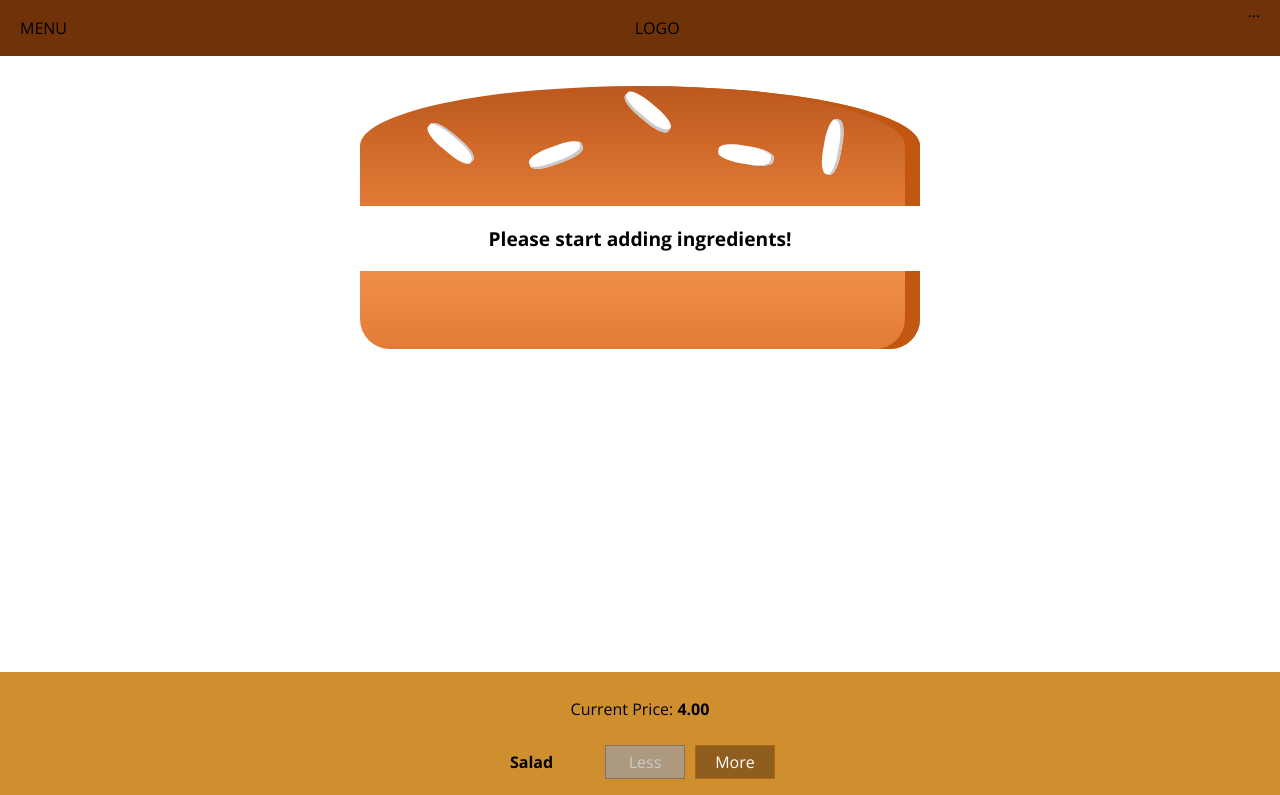
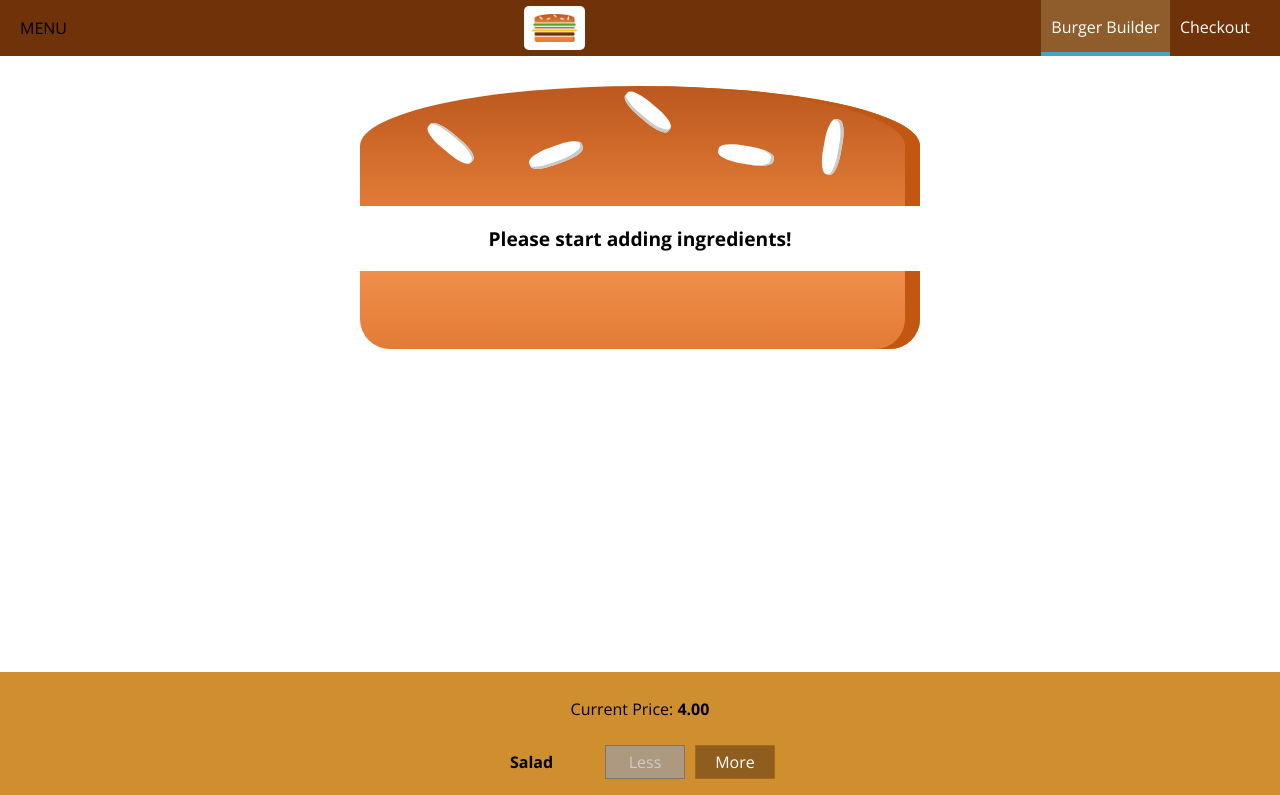
Before and after one commit to abdulg95/BurgerBuilder, a React app: page / in a window 1280 px wide. Shown: the top 795 px of the page. Built offline with nearby package versions, Linux system fonts and the light colour scheme.

Commit message:
Navbar logo and links Logo:Added logo from image along with stying for logo. NavItems:added navitems for toolbar as links then abstracted single navbar item into its own component with styling Toolbar: imported navitems into toolbar

```diff
--- /dev/null
+++ b/src/components/Logo/Logo.js
@@ -0,0 +1,10 @@
+import React from 'react';
+import burgerLogo from '../../assets/images/burger-logo.png';
+import classes from './Logo.module.css';
+const logo = (props) => (
+    <div className ={classes.Logo}>
+        <img src={burgerLogo} alt="MyBurger"/>
+    </div>
+);
+
+export default logo;
--- /dev/null
+++ b/src/components/Logo/Logo.module.css
@@ -0,0 +1,11 @@
+.Logo{
+    background-color: white;
+    padding: 8px;
+    height:80%;
+    box-sizing: border-box;
+    border-radius: 5px;
+}
+
+.Logo img{
+    height: 100%
+}
--- /dev/null
+++ b/src/components/Navigation/NavItems/NavItem/NavItem.js
@@ -0,0 +1,11 @@
+import React from 'react';
+import classes from './NavItem.module.css';
+
+const navItem = (props) => (
+    <li className ={classes.NavItem}>
+        <a
+            href={props.link}
+            className ={props.active ? classes.active : null}>{props.children}</a></li>
+);
+
+export default navItem;
--- /dev/null
+++ b/src/components/Navigation/NavItems/NavItem/NavItem.module.css
@@ -0,0 +1,25 @@
+.NavItem{
+    margin: 0;
+    box-sizing: border-box;
+    display:flex;
+    height:100%;
+    align-items: center;
+}
+
+.NavItem a{
+    color: white;
+    text-decoration: none;
+    height: 100%;
+    padding: 16px 10px;
+    border-bottom:4px solid transparent;
+    box-sizing: border-box;
+    display:block;
+}
+
+.NavItem a:hover,
+.NavItem a:active,
+.NavItem a.active{
+    background-color: #8F5C2C;
+    border-bottom: 4px solid #40A4C8;
+    color: white;
+}
--- /dev/null
+++ b/src/components/Navigation/NavItems/NavItems.js
@@ -0,0 +1,12 @@
+import React from 'react';
+import classes from './NavItems.module.css';
+import NavItem from './NavItem/NavItem';
+const navItems = () => (
+    <ul className={classes.NavItems}>
+        <NavItem link="/" active>Burger Builder</NavItem>
+        <NavItem link="/">Checkout</NavItem>
+    </ul>
+
+);
+
+export default navItems;
--- /dev/null
+++ b/src/components/Navigation/NavItems/NavItems.module.css
@@ -0,0 +1,8 @@
+.NavItems {
+    margin: 0;
+    padding: 0;
+    list-style: none;
+    display: flex;
+    align-items: center;
+    height: 100%;
+}
--- a/src/components/Navigation/Toolbar/Toolbar.js
+++ b/src/components/Navigation/Toolbar/Toolbar.js
@@ -1,11 +1,14 @@
 import React from 'react';
-import classes from './Toolbar.module.css'
+import classes from './Toolbar.module.css';
+import Logo from '../../Logo/Logo';
+import NavItems from '../../Navigation/NavItems/NavItems';
+
 const toolbar = (props) =>(
     <header className={classes.Toolbar}>
         <div>MENU</div>
-        <div>LOGO</div>
+        <Logo/>
         <nav>
-            ...
+            <NavItems/>
         </nav>
     </header>
 );
```
Also changed, not shown: src/assets/images/burger-logo.png (added).
